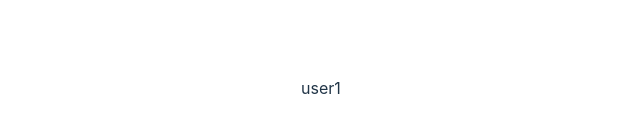
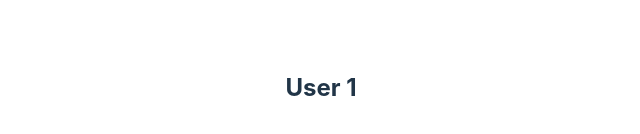
Before and after one commit to laibiwen/vite-project-main, a Vue app: page /users/1 in a window 1280 px wide. Shown: the part 312-446 px from the top of the page, without its empty margins (319-959 px from the left). Built offline with nearby package versions, Linux system fonts and the light colour scheme.

Commit message:
feat: 嵌套路由

```diff
--- /dev/null
+++ b/src/components/UserPosts.vue
@@ -0,0 +1,7 @@
+<template>
+  <div>UserPosts</div>
+</template>
+
+<script setup></script>
+
+<style lang="scss" scoped></style>
--- /dev/null
+++ b/src/components/UserProfile.vue
@@ -0,0 +1,7 @@
+<template>
+  <div>UserProfile</div>
+</template>
+
+<script setup></script>
+
+<style lang="scss" scoped></style>
--- a/src/pages/user.vue
+++ b/src/pages/user.vue
@@ -1,5 +1,6 @@
 <template>
-  <div>user{{ route.params.id }}</div>
+  <h2>User {{ $route.params.id }}</h2>
+  <router-view></router-view>
 </template>
 
 <script lange="ts" setup>
```
Also changed, not shown: src/router/index.js (+20 -1 lines).
